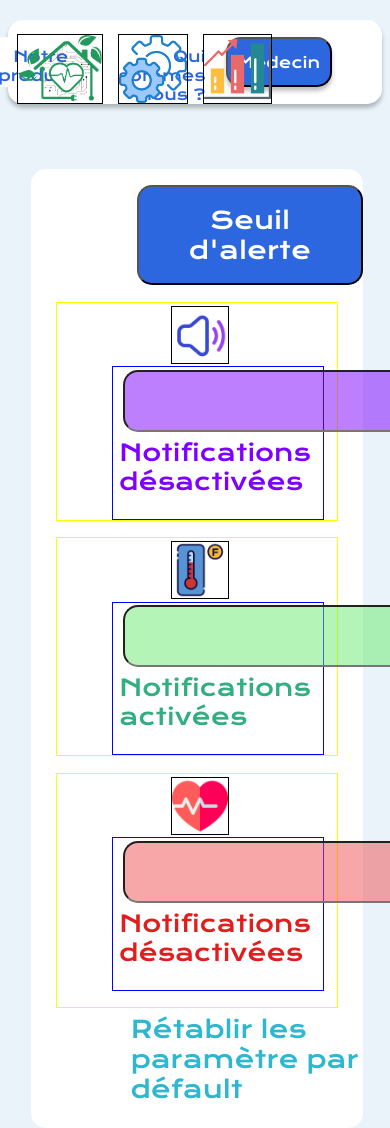
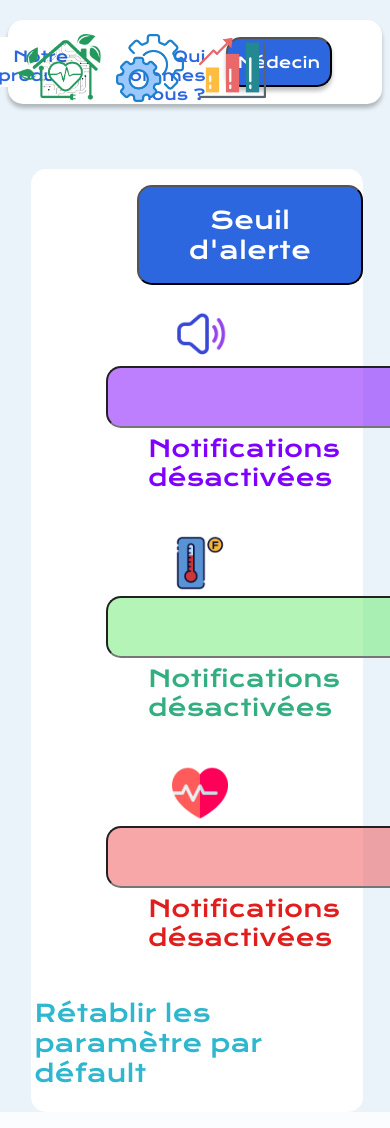
Before and after one commit to Theophile-Wemaere/take-eir-app, a PHP site: page /html/administration_medecin.html in a window 390 px wide; the page is wider, and only the part inside the window is pictured. Run offline with PHP 8.4, Linux system fonts and the light colour scheme.

Commit message:
responsive admin medecin

```diff
--- a/Vues/css/administration_medecin.css
+++ b/Vues/css/administration_medecin.css
@@ -253,15 +253,19 @@ img {
     .seuilSon, .seuilTemp, .seuilCard{
      flex-direction: column;
      margin-left: 7.5%;
-     border: solid 1px yellow;
      margin-right: 7.5%;
     }
 
     .sonInfo, .tempInfo, .cardInfo{
         flex-direction: column;
         margin-left: 15%;
-        border: solid 1px blue;
+        margin-right: 12%;
         width: 75%;
+
+    }
+
+    .sonInfo p, .tempInfo p, .cardInfo p{
+        margin-left: 25%;
 
     }
 
@@ -269,11 +273,17 @@ img {
         width: 20%;
         height: 20%;
         margin-left: 2%;
-        border: solid 1px black;
     }
 
     .manageMedecin button{
         width: auto;
         margin-left:32%;
     }
+
+    .resetPara{
+        margin-left: 1%;
+        width: 100%;
+        display: flex;
+        justify-content: center;
+    }
 }
--- a/Vues/html/administration_medecin.html
+++ b/Vues/html/administration_medecin.html
@@ -40,7 +40,7 @@
     <img src="/Vues/images/logo_temp.png">
     <div class="tempInfo">
       <input type="text" name="seuil_db">
-      <p>Notifications activées</p>
+      <p>Notifications désactivées</p>
     </div>
   </div>
 
```
